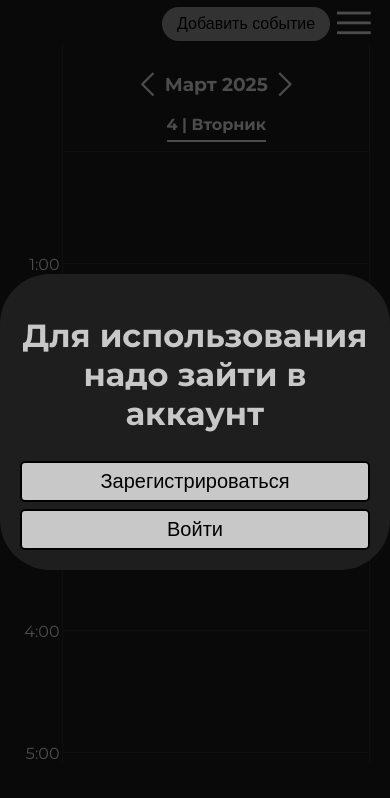
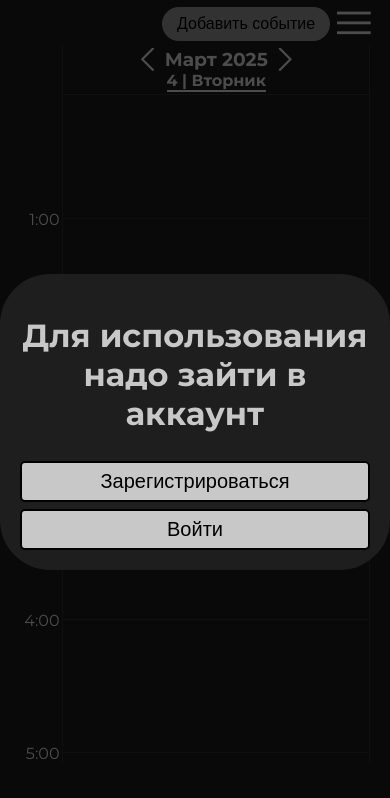
Before and after one commit to SennovE/Chrono, a Vue app in the folder frontend/: page /schedule in a window 390 px wide. Shown: the top 798 px of the page. Built offline with nearby package versions, Linux system fonts and the light colour scheme.

Commit message:
add mobile style

```diff
--- a/frontend/src/pages/schedule/components/ScheduleField.vue
+++ b/frontend/src/pages/schedule/components/ScheduleField.vue
@@ -248,31 +248,31 @@ watch(daysOnField, makeDayIndexes)
                 v-for="index in dayIndexes"
                 :key="index"
             >
-                <div v-if="isMobile" :style="{ 'display': 'flex', 'flex-direction': 'row' }">
+                <div v-if="isMobile" :style="{ 'display': 'flex', 'flex-direction': 'row', 'align-items': 'center' }">
                     <svg
                         @click="daysShift -= daysOnField"
                         class="arrow-buttons"
-                        viewBox="0 0 30 40"
+                        viewBox="0 0 30 20"
                         xmlns="http://www.w3.org/2000/svg"
                     >
                         <polyline
-                            points="20,10 10,20 20,30"
+                            points="20,0 10,10 20,20"
                             fill="none"
                             stroke="var(--color-bright-text)"
                             stroke-width="2"
                             stroke-linejoin="round" />
                     </svg>
-                    <h3>
+                    <h3 :style="{ 'margin-block-start': '0em', 'margin-block-end': '0em' }">
                         {{ currentMonthName }} {{ currentYear }}
                     </h3>
                     <svg
                         @click="daysShift += daysOnField"
                         class="arrow-buttons"
-                        viewBox="0 0 30 40"
+                        viewBox="0 0 30 20"
                         xmlns="http://www.w3.org/2000/svg"
                     >
                         <polyline
-                            points="10,10 20,20 10,30"
+                            points="10,0 20,10 10,20"
                             fill="none"
                             stroke="var(--color-bright-text)"
                             stroke-width="2"
@@ -297,7 +297,7 @@ watch(daysOnField, makeDayIndexes)
         >
             <div
                 class="row"
-                :style="{ height: isMobile ? '20%' : 'auto' }"
+                :style="{ height: isMobile ? '20%' : '12%' }"
                 v-for="time in times"
                 :key="time"
                 :ref="time === currentTimeString ? (row) => {currentRow = row} : null"
@@ -429,8 +429,6 @@ watch(daysOnField, makeDayIndexes)
     min-width: 20px;
     display: flex;
     align-items: center;
-    padding-top: 2%;
-    padding-bottom: 2%;
     justify-content: center;
     position: relative;
 }
@@ -471,11 +469,8 @@ watch(daysOnField, makeDayIndexes)
 .header-row {
     display: flex;
     flex-direction: column;
-    padding-top: max(1%, 10px);
-    padding-bottom: max(1%, 10px);
-}
-.header-row b {
-    padding-bottom: 2%;
+    padding-top: 1%;
+    padding-bottom: 1%;
 }
 
 .current-line {
```
